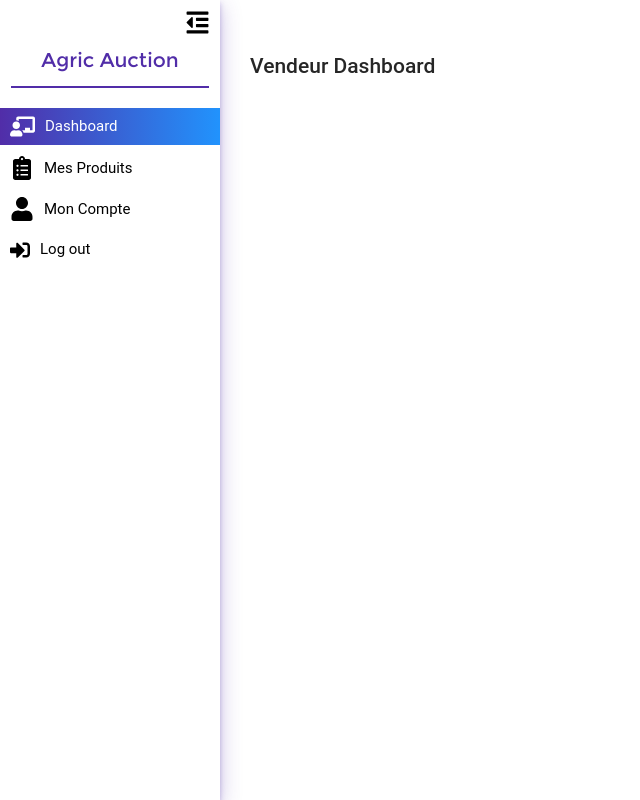
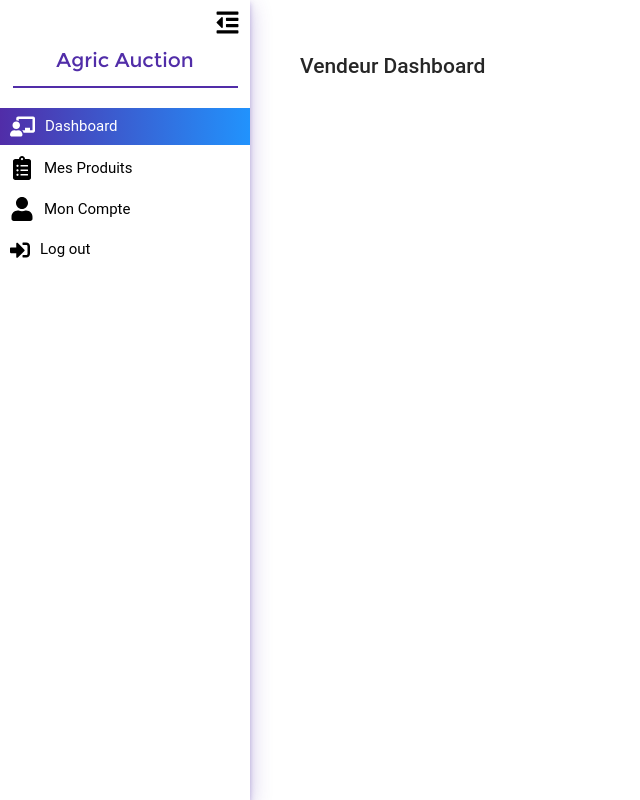
Before and after one commit to derrickteta/vente-enchere, a React (Create React App) app: page /vendeur/dashboard in a window 1280 px wide. Shown: the whole page, without its empty margins (0-640 px from the left). Built offline with nearby package versions, Linux system fonts and the light colour scheme.

Commit message:
feat: update styles in container

```diff
--- a/src/modules/shared/SideBar/index.tsx
+++ b/src/modules/shared/SideBar/index.tsx
@@ -16,7 +16,7 @@ const SideBarContainer = styled.div`
 
   .side-nav {
     height: 100%;
-    width: 220px;
+    width: 250px;
     position: fixed;
     z-index: 1;
     top: 0;
@@ -103,7 +103,7 @@ const SideBarContainer = styled.div`
     }
 
     .shrink-nav-bar {
-      width: 200px;
+      width: 250px;
       transition: 0.5s;
 
       > h2 {
--- a/src/modules/vendeur/components/VendeurContainer.tsx
+++ b/src/modules/vendeur/components/VendeurContainer.tsx
@@ -11,7 +11,7 @@ const Container = styled.div`
   transition: 0.5s;
 
   @media (min-width: 1200px) {
-    margin-left: 200px;
+    margin-left: 250px;
     padding: 50px;
     transition: 0.5s;
 
```
